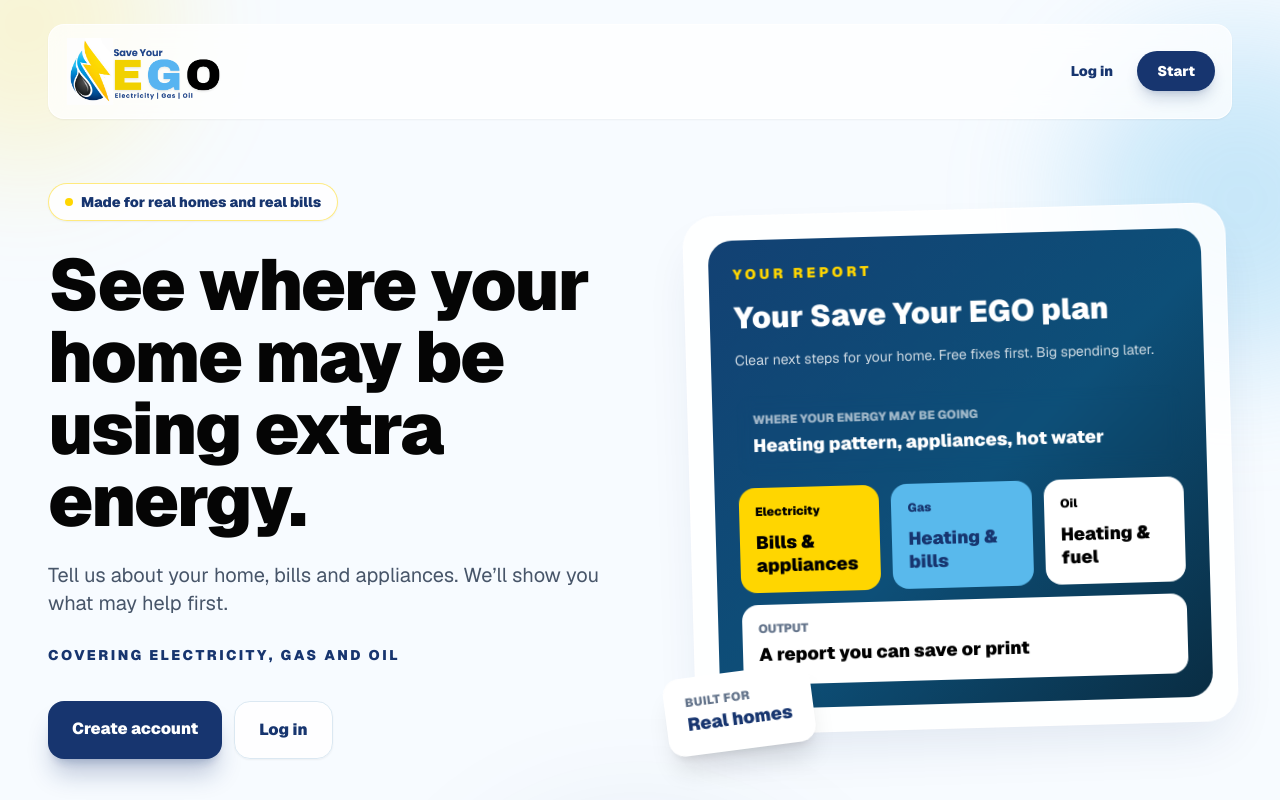
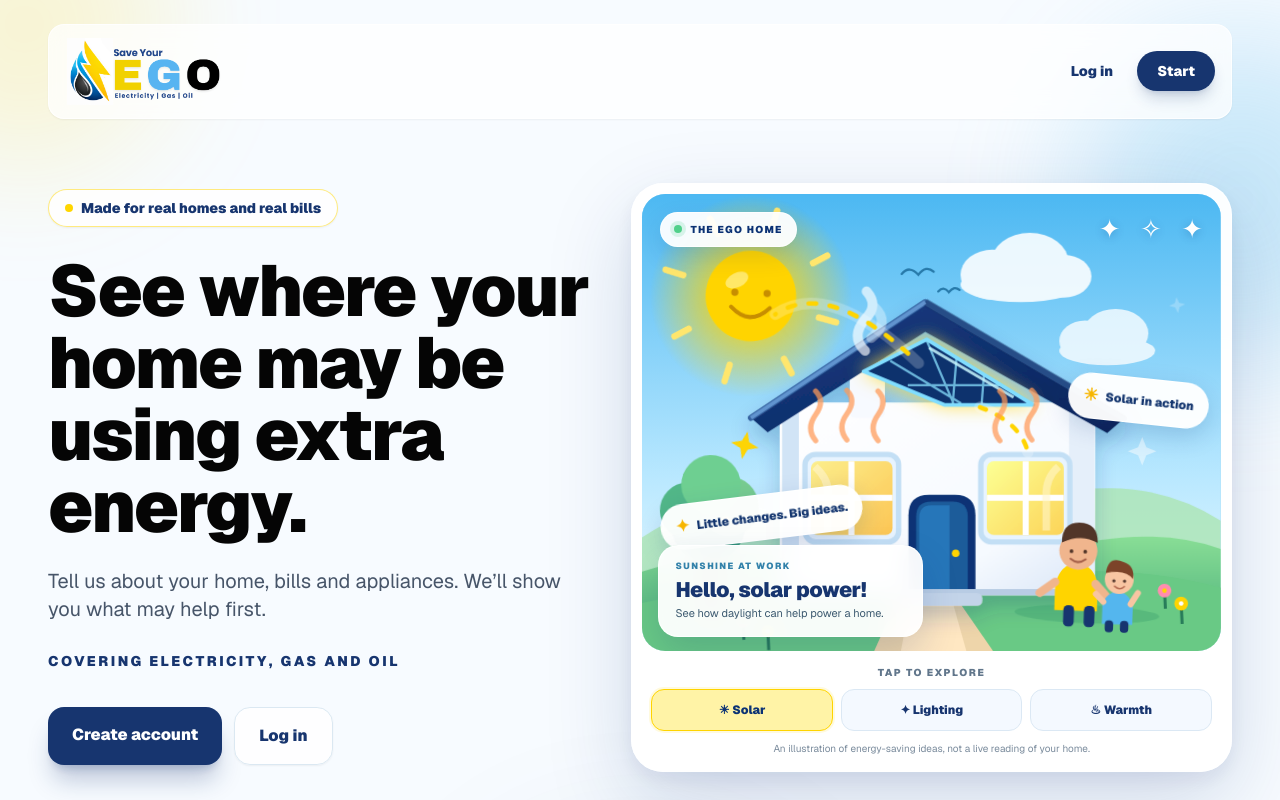
Before and after one commit to niccomyn-max/save-your-ego, a Next.js app: page / in a window 1280 px wide. Shown: the top 800 px of the page. Built offline with nearby package versions, Linux system fonts and the light colour scheme; no server answers.

Commit message:
Replace report mockup on preview homepage with interactive cinematic house

```diff
--- a/app/page.tsx
+++ b/app/page.tsx
@@ -1,4 +1,6 @@
 import "./home-animation.css";
+import "./home-cinematic.css";
+import AnimatedHomeScene from "./animated-home-scene";
 import Image from "next/image";
 import Link from "next/link";
 import { Suspense } from "react";
@@ -77,7 +79,7 @@
           </div>
         </nav>
 
-        <div className="relative z-10 mx-auto grid max-w-7xl gap-10 py-10 lg:grid-cols-[1.05fr_0.95fr] lg:items-center lg:py-16">
+        <div className="relative z-10 mx-auto grid max-w-7xl gap-10 py-10 lg:grid-cols-[0.95fr_1.05fr] lg:items-center lg:py-16">
           <div className="ego-intro">
             <div className="inline-flex items-center gap-2 rounded-full border border-[#ffd600]/50 bg-white/80 px-4 py-2 text-sm font-black text-[#17356f] shadow-sm backdrop-blur">
               <span className="h-2 w-2 rounded-full bg-[#ffd600]" />
@@ -133,73 +135,7 @@
             </div>
           </div>
 
-          <div className="relative ego-intro-delay">
-            <div className="ego-report-float rounded-[2rem] border border-white/80 bg-white/85 p-4 shadow-2xl shadow-[#17356f]/10 backdrop-blur-xl sm:p-6">
-              <div className="ego-energy-glow rounded-[1.5rem] bg-gradient-to-br from-[#17356f] via-[#0d4f78] to-[#050505] p-5 text-white sm:p-6">
-                <p className="text-sm font-black uppercase tracking-[0.25em] text-[#ffd600]">
-                  Your report
-                </p>
-
-                <h2 className="mt-4 text-3xl font-black">
-                  Your Save Your EGO plan
-                </h2>
-
-                <p className="mt-3 text-sm leading-6 text-white/80">
-                  Clear next steps for your home. Free fixes first. Big spending later.
-                </p>
-
-                <div className="mt-6 grid gap-3">
-                  <div className="rounded-2xl bg-white/12 p-4 backdrop-blur">
-                    <p className="text-xs font-black uppercase text-white/60">
-                      Where your energy may be going
-                    </p>
-                    <p className="mt-1 text-lg font-black">
-                      Heating pattern, appliances, hot water
-                    </p>
-                  </div>
-
-                  <div className="grid grid-cols-3 gap-3">
-                    <div className="rounded-2xl bg-[#ffd600] p-4 text-black">
-                      <p className="text-xs font-black">Electricity</p>
-                      <p className="mt-3 text-lg font-black leading-tight">
-                        Bills & appliances
-                      </p>
-                    </div>
-
-                    <div className="rounded-2xl bg-[#59b9ec] p-4 text-[#17356f]">
-                      <p className="text-xs font-black">Gas</p>
-                      <p className="mt-3 text-lg font-black leading-tight">
-                        Heating & bills
-                      </p>
-                    </div>
-
-                    <div className="rounded-2xl bg-white p-4 text-black">
-                      <p className="text-xs font-black">Oil</p>
-                      <p className="mt-3 text-lg font-black leading-tight">
-                        Heating & fuel
-                      </p>
-                    </div>
-                  </div>
-
-                  <div className="rounded-2xl bg-white p-4 text-black">
-                    <p className="text-xs font-black uppercase text-slate-500">
-                      Output
-                    </p>
-                    <p className="mt-1 text-lg font-black">
-                      A report you can save or print
-                    </p>
-                  </div>
-                </div>
-              </div>
-            </div>
-
-            <div className="ego-float-tag absolute -bottom-5 -left-3 rounded-2xl border border-white bg-white px-5 py-4 shadow-xl sm:-left-6">
-              <p className="text-xs font-black uppercase tracking-wide text-slate-500">
-                Built for
-              </p>
-              <p className="text-lg font-black text-[#17356f]">Real homes</p>
-            </div>
-          </div>
+          <AnimatedHomeScene />
         </div>
 
         <div className="relative z-10 mx-auto grid max-w-7xl gap-4 pb-10 sm:grid-cols-2 lg:grid-cols-4">
```
